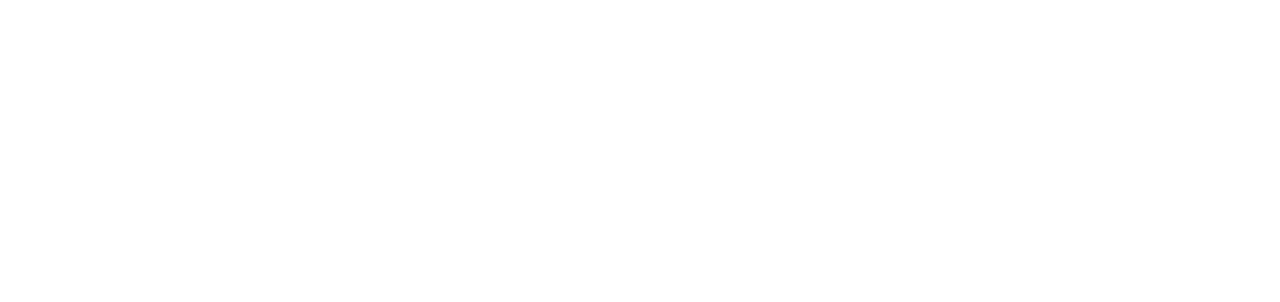
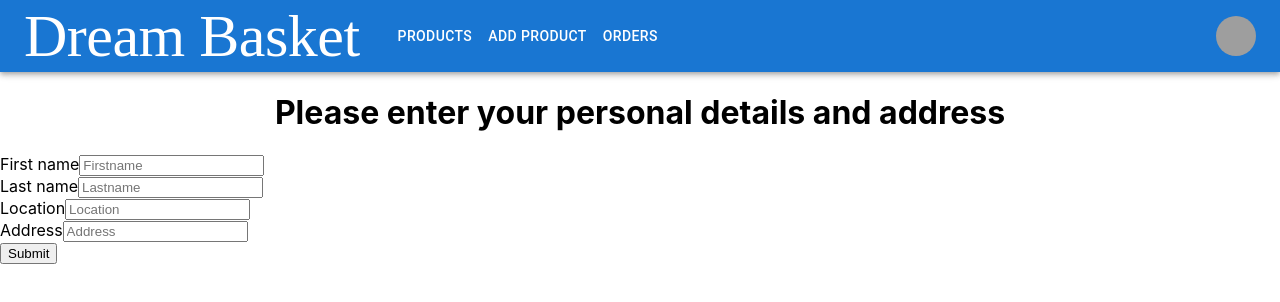
Before and after one commit to Madhesh-Medasani/ReactProject, a React (Create React App) app in the folder client/: page /seller/profile in a window 1280 px wide. Before the commit this address had no page. Shown: the top 302 px of the page. Built offline with nearby package versions, Linux system fonts and the light colour scheme; grey boxes are pictures that could not be loaded; a web font is replaced by a local one.

Commit message:
added sellerprofile

```diff
--- a/client/src/App.js
+++ b/client/src/App.js
@@ -4,12 +4,13 @@
 import {connect} from 'react-redux';
 import SellerBrandList from './components/seller/SellerBrandList';
 import SellerLogin from './components/seller/SellerLogin';
-import SellerProductForm from './components/seller/SellerProductForm';
+
 import SellerSignup from './components/seller/SellerSignup';
 import SellerProductList from './components/seller/SellerProductList';
 
-import LaptopFeatures from './components/seller/categoryforms/LaptopFeatures';
+
 import SellerHomepage from './components/seller/SellerHomepage';
+import SellerProfile from './components/seller/SellerProfile';
 function App({sellername}) {
   //Routing to the urls and the components  are rendered based on url
   //Sending sellername to all components dispalyed after login for seller component inteface
@@ -23,7 +24,7 @@
         <Route exact path='/seller/signup' element={<SellerSignup/>} />
         <Route exact path="/seller/home" element={<SellerHomepage sellername={sellername}/>} />
         <Route exact path='/seller/productList' element={<SellerProductList sellername={sellername}/>} />
-        <Route exact path='/seller/createproduct' element={<LaptopFeatures/>}/>
+        <Route exact path='/seller/profile' element={<SellerProfile sellername={sellername}/>}/>
         <Route exact path='/seller/brands' element={<SellerBrandList sellername={sellername}/>} />
       </Routes>
 
--- a/client/src/components/seller/SellerNavbar.js
+++ b/client/src/components/seller/SellerNavbar.js
@@ -11,11 +11,11 @@
 import Button from '@mui/material/Button';
 import Tooltip from '@mui/material/Tooltip';
 import MenuItem from '@mui/material/MenuItem';
+import {useNavigate} from "react-router-dom"
 
-import { Link } from '@material-ui/core';
 
 const pages = ['Products', 'Add Product', 'Orders'];
-const settings = ['Profile', 'Account', 'Dashboard', 'Logout'];
+//const settings = ['Profile', 'Account', 'Dashboard', 'Logout'];
 
 //NavBar for SellerInterface
 
@@ -39,7 +39,7 @@
     const handleCloseUserMenu = () => {
       setAnchorElUser(null);
     };
-
+    const navigate =useNavigate();
     return (
         <AppBar position="static">
       <Container maxWidth="xl">
@@ -101,8 +101,14 @@
           </Typography>
           <Box sx={{ flexGrow: 1, display: { xs: 'none', md: 'flex' } }}>
 
-                <Link href='/seller/productlist' style={{ textDecoration: 'none' }}>
+
               <Button
+
+              onClick={
+                ()=>{
+                  navigate("/seller/productList")
+                }
+              }
 
 
                 sx={{ my: 2, color: 'white', display: 'block' }}
@@ -110,18 +116,20 @@
 
                 Products
               </Button>
-              </Link>
-              <Link href='/seller/brands' style={{ textDecoration: 'none' }}>
+
+
               <Button
-
+               onClick={()=>{
+                navigate("/seller/brands")
+               }}
 
                 sx={{ my: 2, color: 'white', display: 'block' }}
               >
 
                 Add Product
               </Button>
-              </Link>
-              <Link href='/seller/brands' style={{ textDecoration: 'none' }}>
+
+
               <Button
 
 
@@ -130,7 +138,7 @@
 
                 Orders
               </Button>
-              </Link>
+
 
 
           </Box>
@@ -157,11 +165,19 @@
               open={Boolean(anchorElUser)}
               onClose={handleCloseUserMenu}
             >
-              {settings.map((setting) => (
-                <MenuItem key={setting} onClick={handleCloseNavMenu}>
-                  <Typography textAlign="center">{setting}</Typography>
+
+                <MenuItem>
+                  <Button
+                  onClick={
+                    ()=>{
+                      navigate("/seller/profile")
+                    }
+                  }
+                  >
+                  <Typography textAlign="center">Profile</Typography>
+                  </Button>
                 </MenuItem>
-              ))}
+
             </Menu>
           </Box>
         </Toolbar>
--- /dev/null
+++ b/client/src/components/seller/SellerProfile.js
@@ -0,0 +1,75 @@
+import React from 'react'
+import axios from 'axios'
+import { useState } from 'react';
+import {useNavigate} from 'react-router-dom';
+import {connect} from 'react-redux'
+import SellerNavbar from './SellerNavbar'
+function SellerProfile({sellername}) {
+    const [firstName, processFirstName] = useState("");
+    const [lastName, processLastName] = useState("");
+
+    const [city, processCity] = useState("");
+    const [address , processAddress] = useState("");
+
+
+    const navigate = useNavigate()
+
+    const save = () => {
+        var addressInfo = {
+            "sellername" : sellername,
+            "sellerfirstname" : firstName,
+            "sellerlastname" : lastName,
+            "city" : city,
+            "address" : address
+        }
+
+        axios.post("http://localhost:5000/sellerprofile", addressInfo)
+
+        navigate('/seller/home')
+
+    }
+    return (
+        <div>
+            <SellerNavbar/>
+            <center><h1>Please enter your personal details and address</h1></center>
+            <form className="ui form">
+                <div  className="field">
+                    <label>First name</label>
+                    <input type="text" name="firstname" placeholder="Firstname" onChange= {(obj) => processFirstName(obj.target.value)} />
+                </div>
+
+                <div  className="field">
+                    <label>Last name</label>
+                    <input type="text" name="lastname" placeholder="Lastname" onChange= {(obj) => processLastName(obj.target.value)} />
+                </div>
+
+
+                <div  className="field">
+                    <label>Location</label>
+                    <input type="text" name="city" placeholder="Location" onChange= {(obj) => processCity(obj.target.value)} />
+                </div>
+
+
+                <div  className="field">
+                    <label>Address</label>
+                    <input type="text" name="address" placeholder="Address" onChange= {(obj) => processAddress(obj.target.value)} />
+                </div>
+
+
+                <input onClick={save} className="ui button" type="button" value="Submit" />
+            </form>
+
+
+        </div>
+
+    )
+}
+const mapStateToProps = (state) => {
+    return {
+        sellername : state.sellerReducer.sellername
+    }
+}
+
+
+
+export default connect(mapStateToProps)(SellerProfile);
```
Also changed, not shown: client/src/components/seller/SellerHomepage.js (+1 -11 lines).
